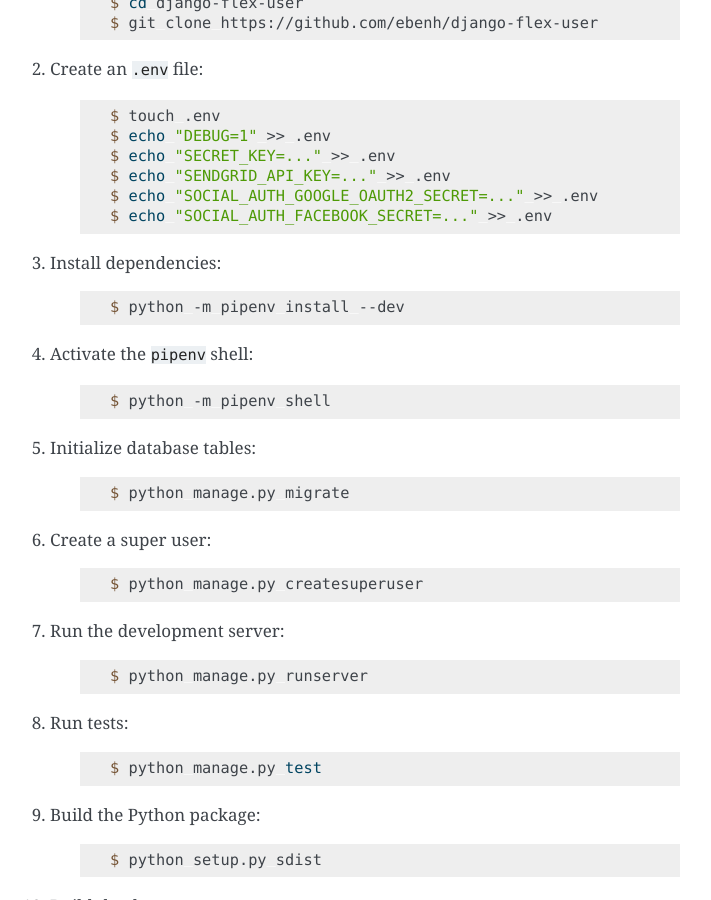
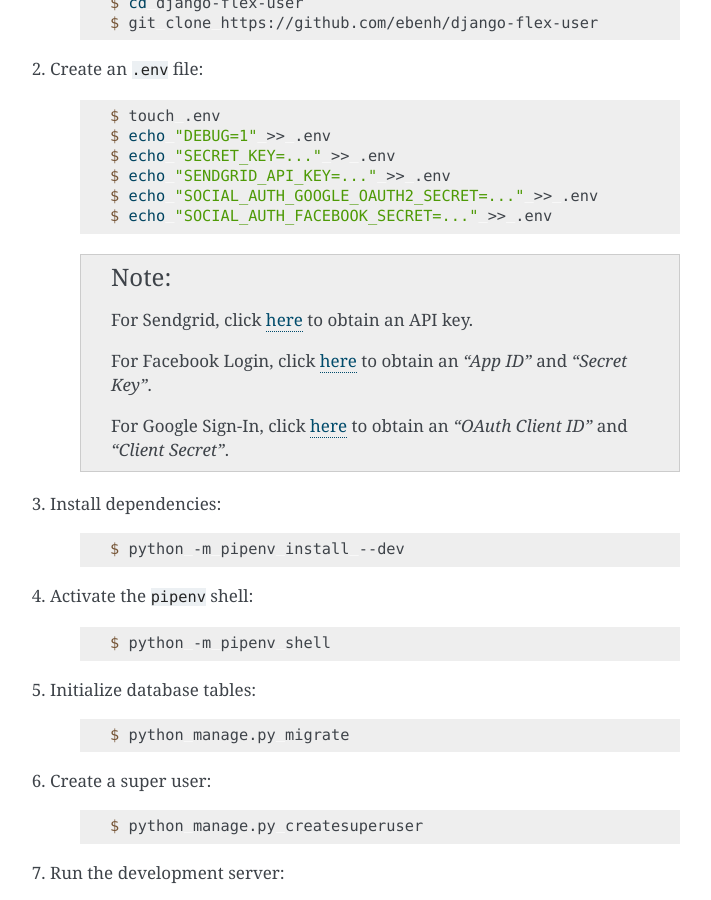
Before and after one commit to ebenh/django-flex-user, a Sphinx documentation site: the page built from docs/source/reference_project.rst, in a window 1280 px wide and 900 px high, scrolled down 628 px. Shown: the whole window, without its empty margins (400-1111 px from the left). Built offline with Sphinx 7.4.7, drawn with Linux system fonts in a browser that asks for light colours.

Commit message:
Updating documentation

```diff
--- a/docs/source/reference_project.rst
+++ b/docs/source/reference_project.rst
@@ -34,6 +34,13 @@ Running the reference project locally
         $ echo "SENDGRID_API_KEY=..." >> .env
         $ echo "SOCIAL_AUTH_GOOGLE_OAUTH2_SECRET=..." >> .env
         $ echo "SOCIAL_AUTH_FACEBOOK_SECRET=..." >> .env
+
+    .. note::
+        For Sendgrid, click `here <https://sendgrid.com/>`_ to obtain an API key.
+
+        For Facebook Login, click `here <https://developers.facebook.com/>`_ to obtain an *"App ID"* and *"Secret Key"*.
+
+        For Google Sign-In, click `here <https://cloud.google.com/>`_ to obtain an *"OAuth Client ID"* and *"Client Secret"*.
 
 #. Install dependencies:
 
```
